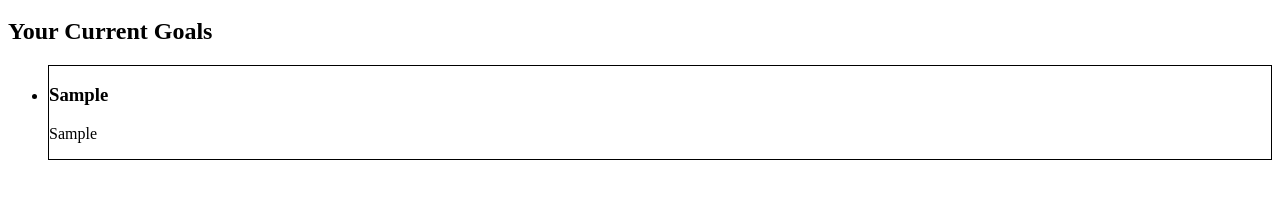
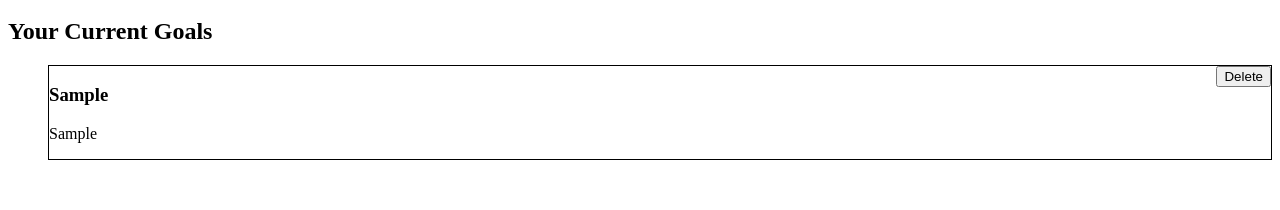
Before and after one commit to Fletcher-254/Smart-Goal-Planner-app, a React (Vite) app in the folder frontend/: page /dashboard in a window 1280 px wide. Both pictures are taken after typing "Sample", "Sample" into the empty fields and a click on the button "Add Goal". Shown: the part 267-477 px from the top of the page. Built offline with nearby package versions, Linux system fonts and the light colour scheme.

Commit message:
Add delete functionality for goals

```diff
--- a/frontend/src/pages/Dashboard.jsx
+++ b/frontend/src/pages/Dashboard.jsx
@@ -31,6 +31,11 @@ function Dashboard() {
     setGoals([newGoal, ...goals]);
     setTitle("");
     setDescription("");
+  };
+
+  const handleDelete = (id) => {
+    const updatedGoals = goals.filter((goal) => goal.id !== id);
+    setGoals(updatedGoals);
   };
 
   return (
@@ -74,10 +79,18 @@ function Dashboard() {
             {goals.map((goal) => (
               <li
                 key={goal.id}
-                className="border border-gray-200 p-4 rounded-md"
+                className="border border-gray-200 p-4 rounded-md flex justify-between items-start"
               >
-                <h3 className="text-md font-bold">{goal.title}</h3>
-                <p className="text-sm text-gray-700">{goal.description}</p>
+                <div>
+                  <h3 className="text-md font-bold">{goal.title}</h3>
+                  <p className="text-sm text-gray-700">{goal.description}</p>
+                </div>
+                <button
+                  onClick={() => handleDelete(goal.id)}
+                  className="text-red-500 hover:underline text-sm ml-4"
+                >
+                  Delete
+                </button>
               </li>
             ))}
           </ul>
```
